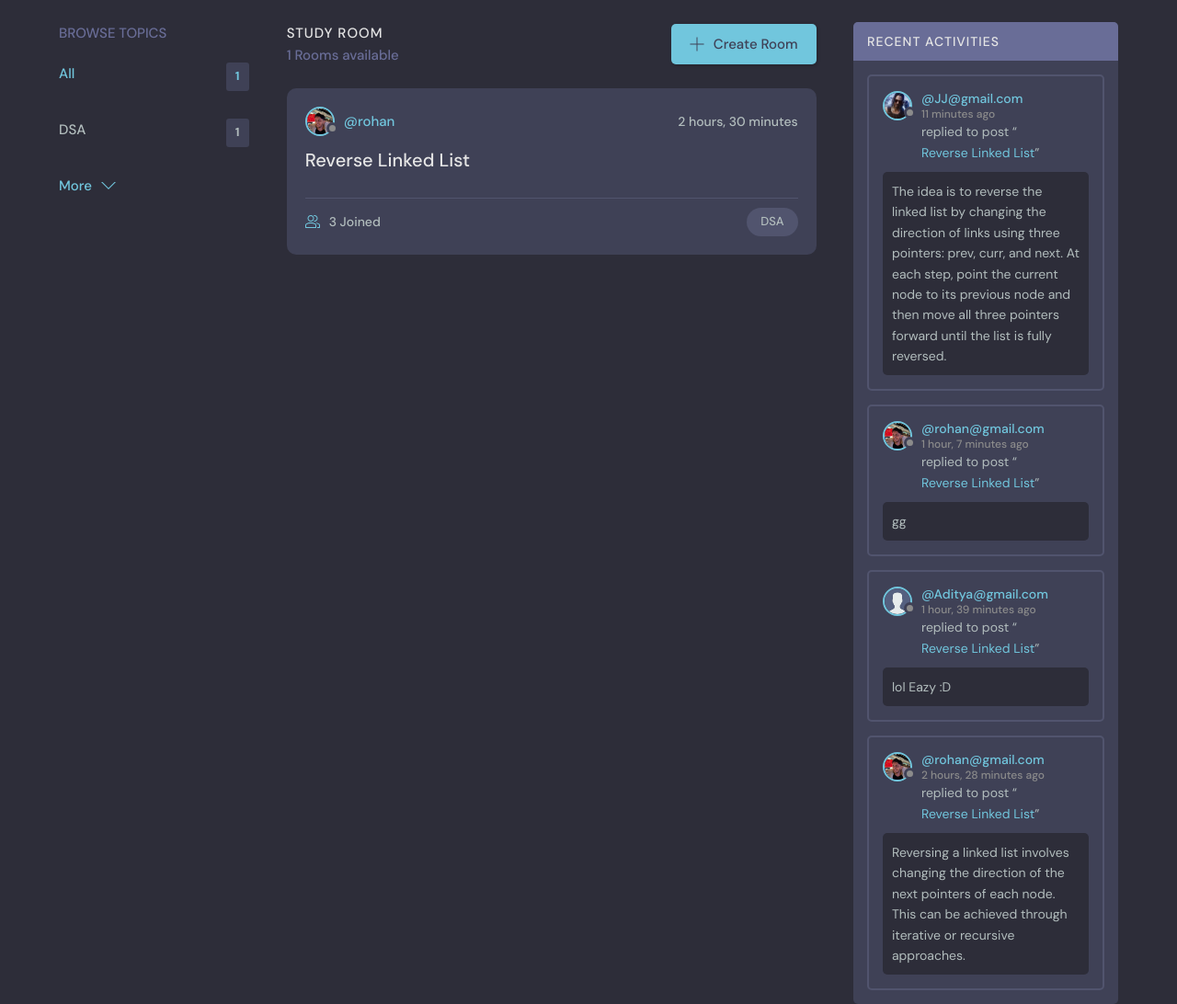
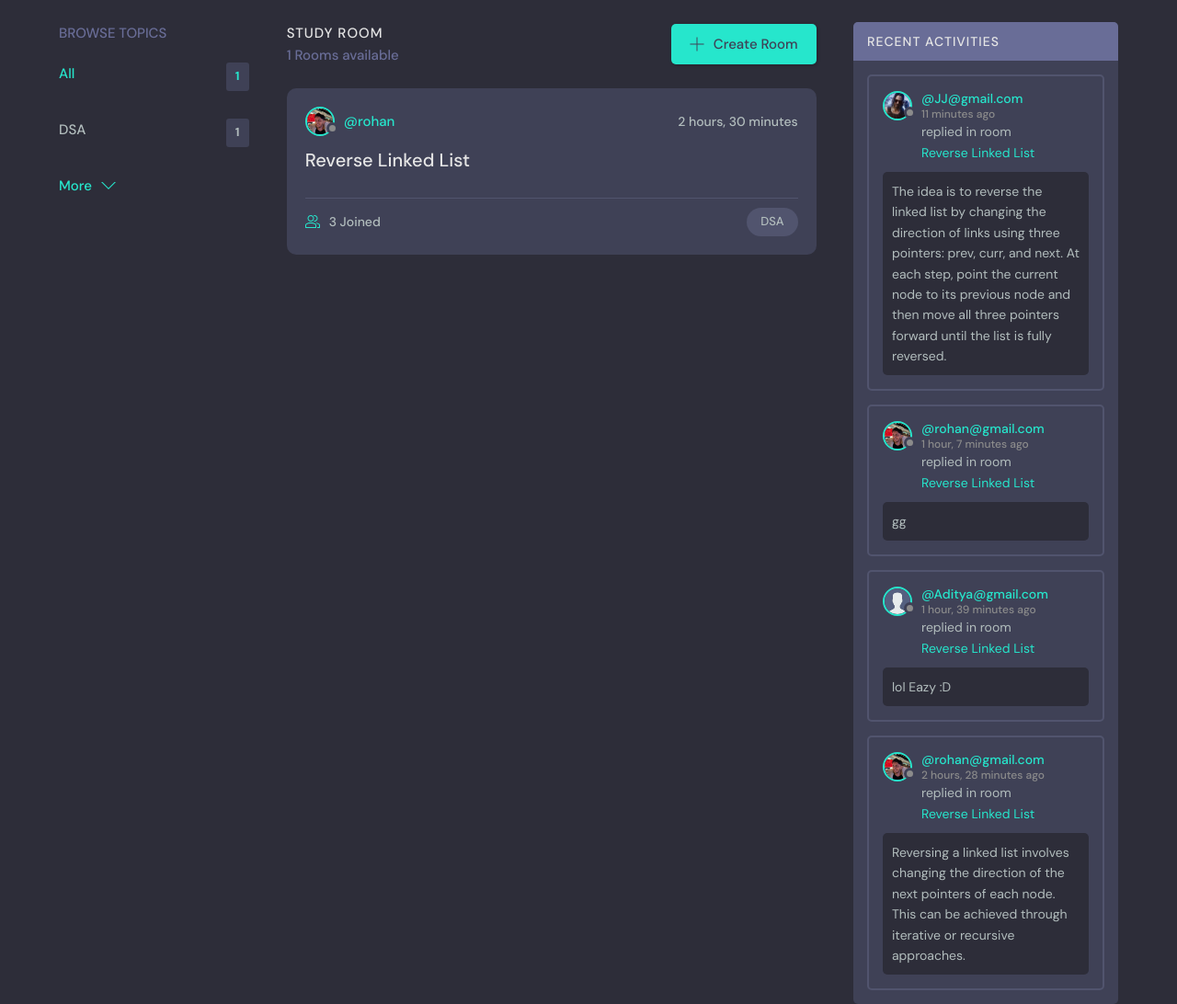
Before and after one commit to RohanMankame/StudyBuddy-WebApp, a Django app: page / in a window 1280 px wide. Shown: the part 76-1168 px from the top of the page at 92% size. Run offline with Django 5.2, Linux system fonts and the light colour scheme; data comes from the database, SQL or seed files in the repository; both versions use the stored data as it was after the commit.

```diff
--- a/base/templates/base/activity_component.html
+++ b/base/templates/base/activity_component.html
@@ -29,7 +29,7 @@
               {% endif %}
             </div>
             <div class="activities__boxContent">
-              <p>replied to post “<a href="{% url 'room' message.room.id %}">{{message.room}}</a>”</p>
+              <p>replied in room <a href="{% url 'room' message.room.id %}">{{message.room}}</a></p>
               <div class="activities__boxRoomContent">
                 {{message.body}}
               </div>
--- a/static/styles/style.css
+++ b/static/styles/style.css
@@ -1,7 +1,7 @@
 @import url("https://fonts.googleapis.com/css2?family=DM+Sans:wght@400;500;700&display=swap");
 
 :root {
-  --color-main: #71c6dd;
+  --color-main: #26e6cc;
   --color-main-light: #e1f6fb;
   --color-dark: #3f4156;
   --color-dark-medium: #51546e;
```
Also changed, not shown: db.sqlite3, static/images/johnny-silverhand.jpg (added).
